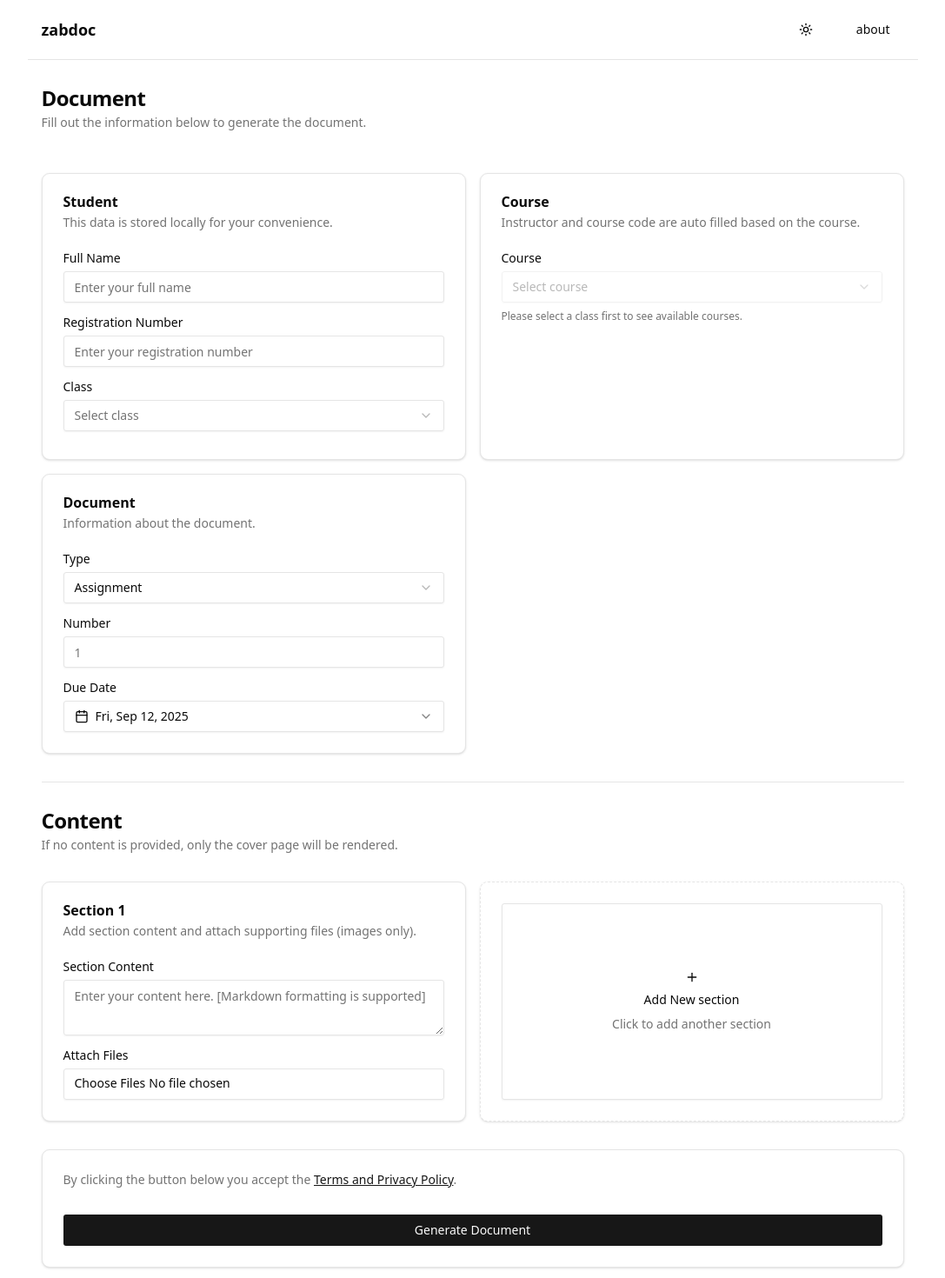
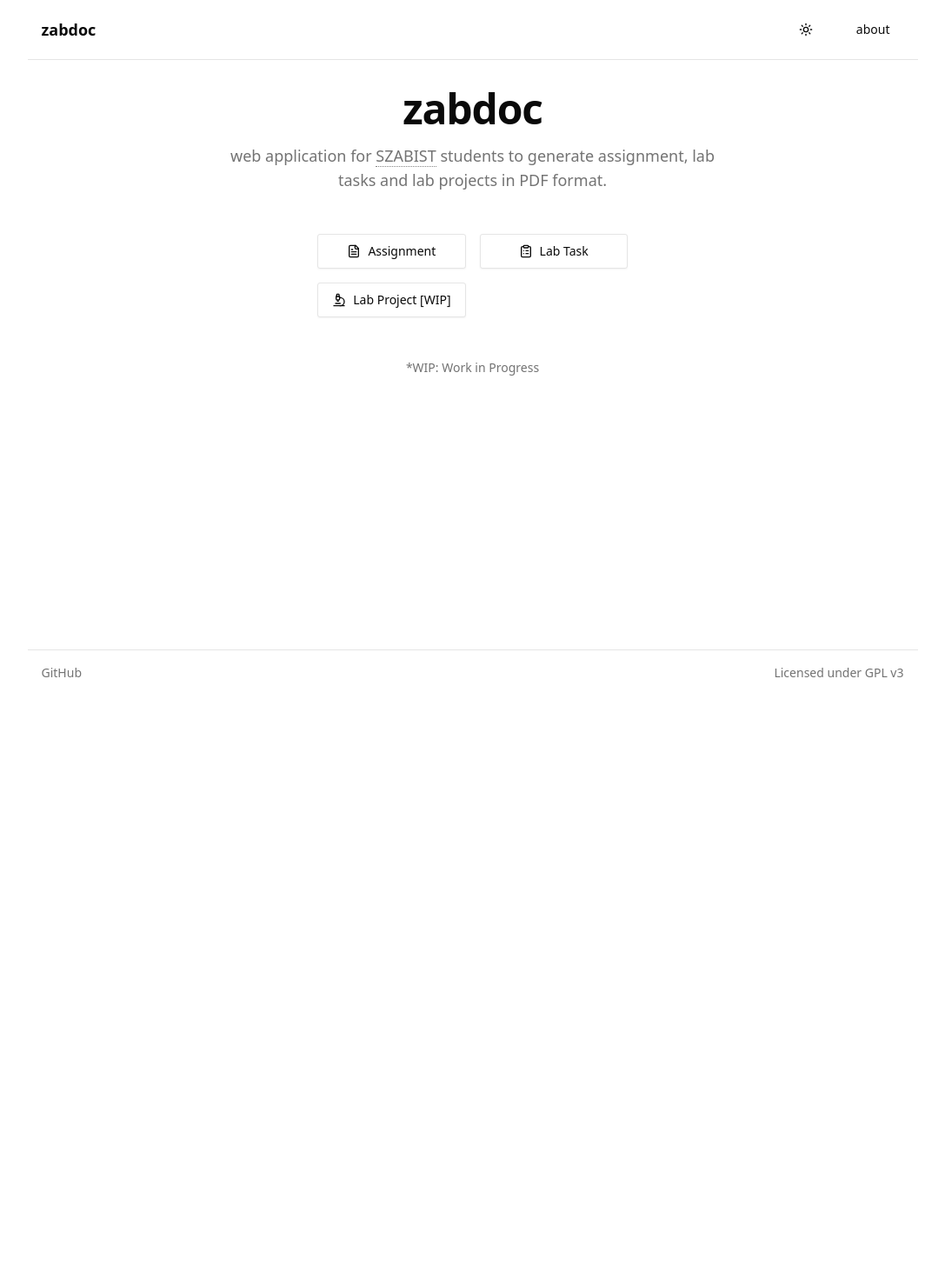
Before and after one commit to hammadmajid/zabdoc, a SvelteKit app in the folder worker/: page / in a window 1280 px wide. Shown: the top 1470 px of the page at 87% size, without its empty margins (89-1176 px from the left). After the commit the page ends 800 px from the top, so only its background shows below. Built offline with nearby package versions, Linux system fonts and the light colour scheme.

Commit message:
replace home form with landing

```diff
--- a/worker/src/routes/+page.svelte
+++ b/worker/src/routes/+page.svelte
@@ -1,99 +1,40 @@
 <script lang="ts">
-    import AutoForm from "$lib/components/forms/auto.svelte";
-    import Button from "$lib/components/ui/button/button.svelte";
     import * as Card from "$lib/components/ui/card/index";
-    import Loader2 from "@lucide/svelte/icons/loader-2";
-    import ContentForm from "$lib/components/forms/content.svelte";
-    import DocForm from "$lib/components/forms/doc.svelte";
-    import { toast } from "svelte-sonner";
-    import { smartName } from "$lib/utils";
-
-    let isLoading = $state(false);
-
-    async function handleSubmit(event: SubmitEvent) {
-        event.preventDefault();
-        isLoading = true;
-
-        try {
-            const formData = new FormData(event.target as HTMLFormElement);
-
-            // Shitty hack to check if we are in localhost or prod
-            const apiUrl = window.location.host.includes("localhost")
-                ? "http://localhost:8080/generate"
-                : "https://api.zabdoc.xyz/generate";
-            const response = await fetch(apiUrl, {
-                method: "POST",
-                body: formData,
-            });
-
-            if (!response.ok) {
-                throw new Error(`HTTP error! status: ${response.status}`);
-            }
-
-            // Handle PDF download
-            const blob = await response.blob();
-            const url = window.URL.createObjectURL(blob);
-            const a = document.createElement("a");
-            a.style.display = "none";
-            a.href = url;
-            a.download = smartName(formData);
-            document.body.appendChild(a);
-            a.click();
-            window.URL.revokeObjectURL(url);
-            document.body.removeChild(a);
-        } catch (error) {
-            toast.error("Failed to generate PDF", {
-                description: error as string,
-                position: "top-center",
-            });
-        } finally {
-            isLoading = false;
-        }
-    }
+    import FileText from "@lucide/svelte/icons/file-text";
+    import ClipboardList from "@lucide/svelte/icons/clipboard-list";
+    import Microscope from "@lucide/svelte/icons/microscope";
+    import { buttonVariants } from "$lib/components/ui/button";
+    import CardDescription from "$lib/components/ui/card/card-description.svelte";
 </script>
 
-<svelte:head>
-    <title>zabdoc</title>
-</svelte:head>
-
-<div class="space-y-12">
-    <div class="space-y-1.5">
-        <h3 class="text-2xl font-semibold leading-none tracking-tight">
-            Document
-        </h3>
-        <p class="text-sm text-muted-foreground">
-            Fill out the information below to generate the document.
-        </p>
+<div class="flex flex-col items-center justify-center text-center h-full px-4">
+    <h1 class="text-5xl font-bold tracking-tight">zabdoc</h1>
+    <p class="mt-4 text-lg text-muted-foreground max-w-xl">
+        web application for
+        <span class="border-b border-dotted border-foreground/50">SZABIST</span>
+        students to generate assignment, lab tasks and lab projects in PDF format.
+    </p>
+    <div class="py-12 grid grid-cols-2 gap-4">
+        <a
+            href="/assignment"
+            class={buttonVariants({ variant: "outline", size: "lg" })}
+        >
+            <FileText /> Assignment
+        </a>
+        <a
+            href="/lab-task"
+            class={buttonVariants({ variant: "outline", size: "lg" })}
+        >
+            <ClipboardList /> Lab Task
+        </a>
+        <a
+            href="/lab-project"
+            class={buttonVariants({ variant: "outline", size: "lg" })}
+        >
+            <Microscope /> Lab Project [WIP]
+        </a>
     </div>
-
-    <form class="space-y-8" onsubmit={handleSubmit}>
-        <div class="grid md:grid-cols-2 gap-4">
-            <AutoForm />
-            <DocForm />
-        </div>
-
-        <ContentForm />
-
-        <Card.Root class="">
-            <Card.Header>
-                <Card.Description>
-                    By clicking the button below you accept the <a
-                        href="/about"
-                        class="text-primary underline hover:no-underline"
-                        >Terms and Privacy Policy</a
-                    >.
-                </Card.Description>
-            </Card.Header>
-            <Card.CardContent class="space-y-4">
-                <Button type="submit" class="w-full" disabled={isLoading}>
-                    {#if isLoading}
-                        <Loader2 class="mr-2 h-4 w-4 animate-spin" />
-                        Generating Document...
-                    {:else}
-                        Generate Document
-                    {/if}
-                </Button>
-            </Card.CardContent>
-        </Card.Root>
-    </form>
+    <div>
+        <CardDescription>*WIP: Work in Progress</CardDescription>
+    </div>
 </div>
```
